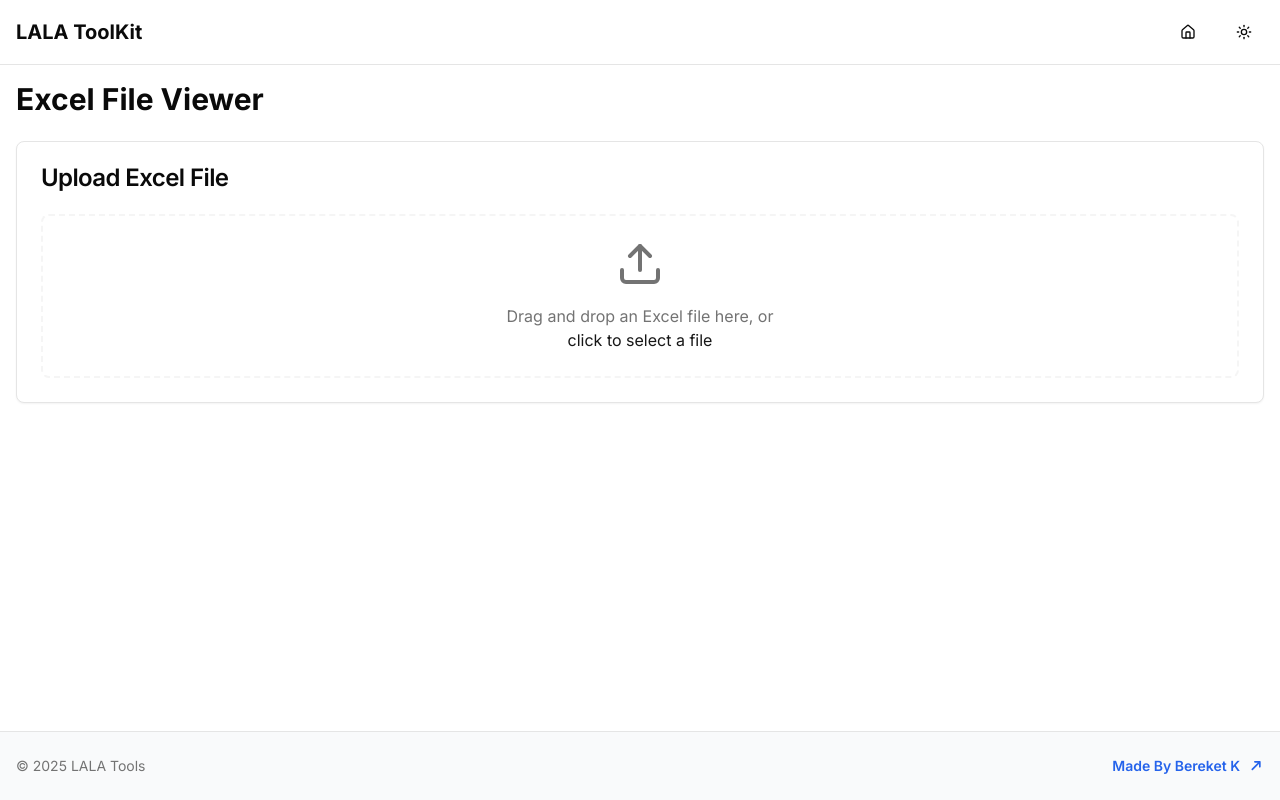
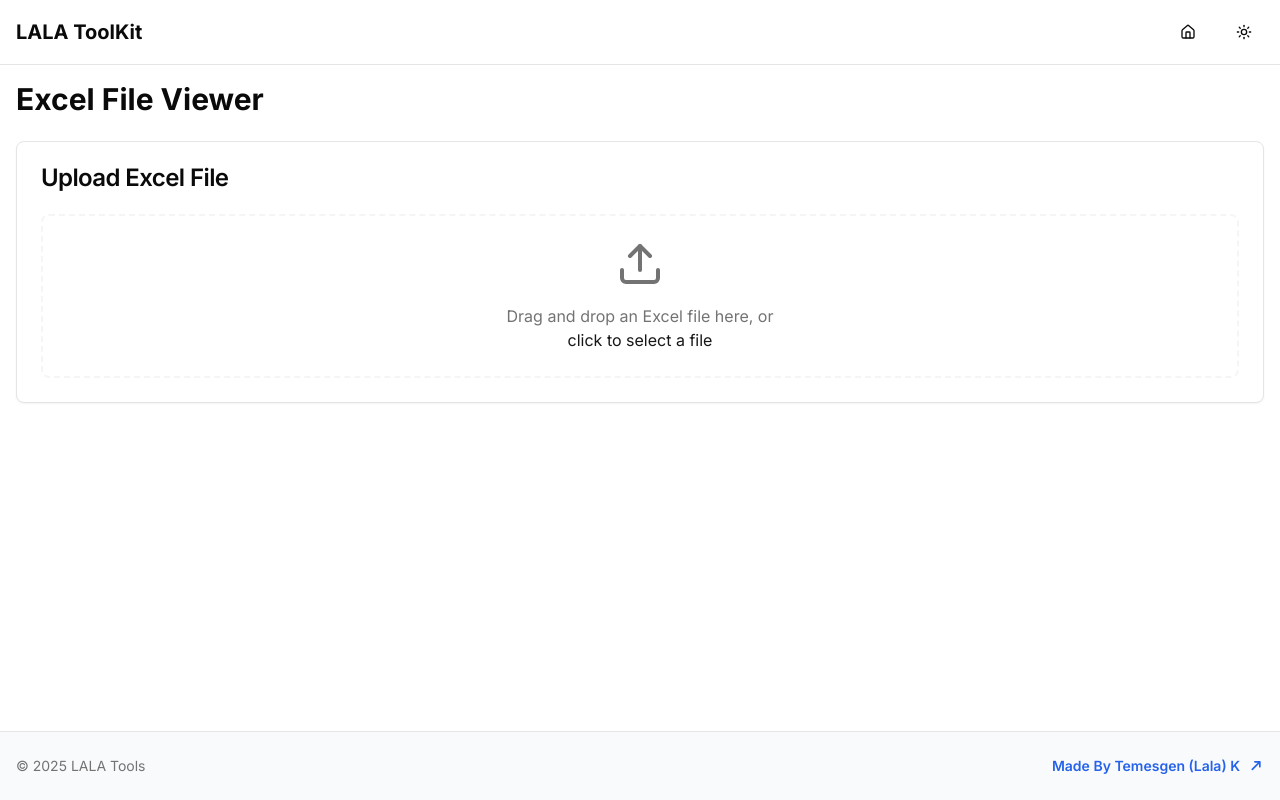
Before and after one commit to Temu-Lala/lalatools, a Next.js app: page /excelfileviewer in a window 1280 px wide. Built offline with nearby package versions, Linux system fonts and the light colour scheme.

Commit message:
Update footer.tsx

```diff
--- a/components/footer.tsx
+++ b/components/footer.tsx
@@ -8,17 +8,17 @@ export function Footer() {
           © {new Date().getFullYear()} LALA Tools
         </p>
 
-        {/* <span> Made By Bereket K</span> */}
+        {/* <span> Made By Temesgen  K</span> */}
         <Link
-          href="http://github.com/bekione"
+          href="href="https://temesgen-debebe.vercel.app/"
           //           href="https://temesgen-debebe.vercel.app/"
 
           target="_blank"
           rel="noopener noreferrer"
           className="text-sm font-semibold text-blue-600 hover:text-blue-800 transition-colors duration-300 flex items-center gap-1"
         >
-          <span> Made By Bereket K</span>
-          {/* <span> Made By Bereket K</span> */}
+          <span> Made By Temesgen (Lala) K</span>
+          {/* <span> Made By Temesgen K</span> */}
           <svg
             xmlns="http://www.w3.org/2000/svg"
             className="h-5 w-5"
```
